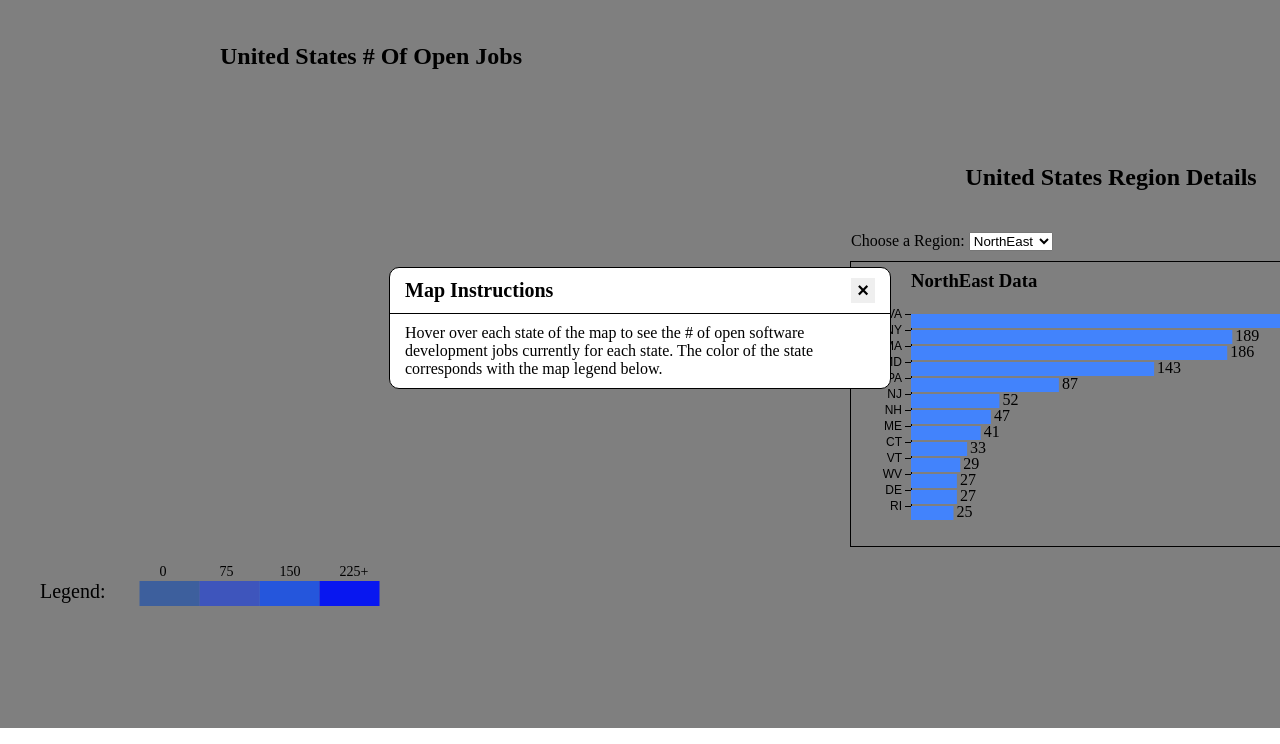
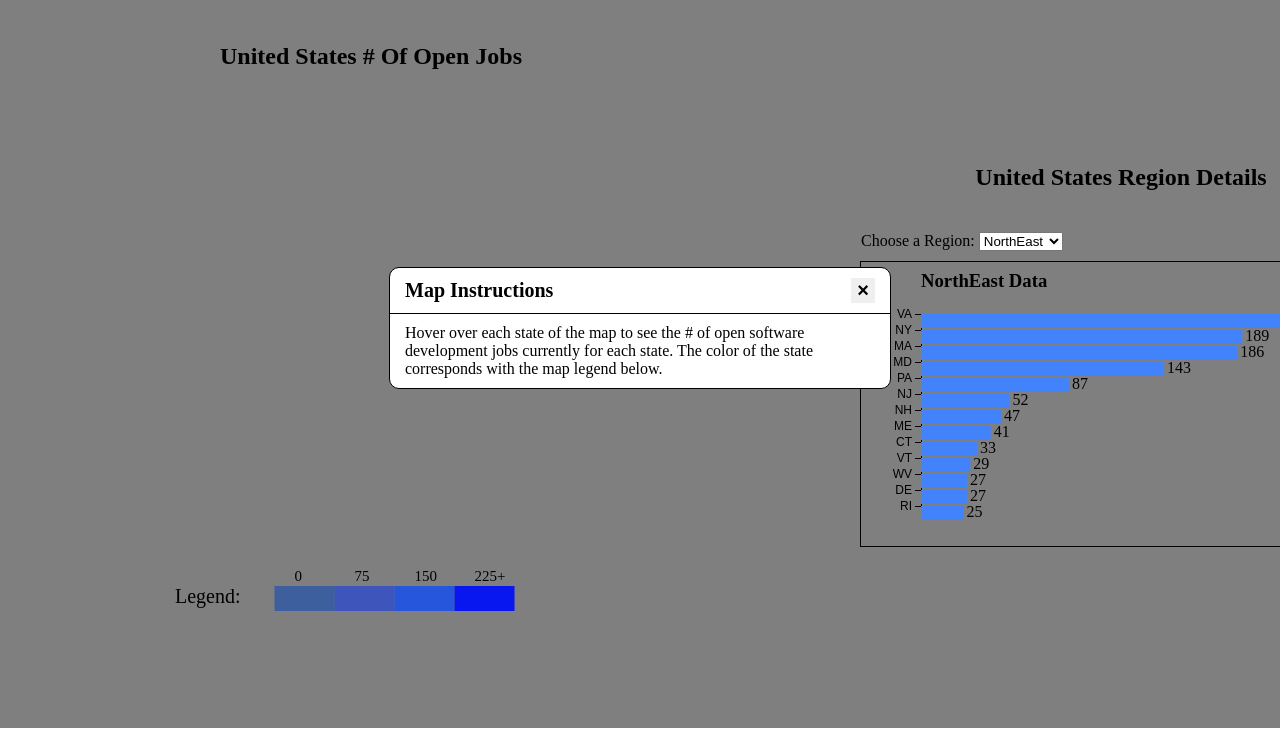
Before and after one commit to apgupta3091/Javascript-Project, a website with bundled scripts: page index.html in a window 1280 px wide. Shown: the part 72-816 px from the top of the page. Built offline with nearby package versions, Linux system fonts and the light colour scheme; no server answers; a web font is replaced by a local one.

Commit message:
finish project

```diff
--- a/src/index.scss
+++ b/src/index.scss
@@ -13,6 +13,7 @@ h1 {
 
 .map{
     position: relative;
+    margin-right: 10px;
 }
 
 
@@ -52,8 +53,8 @@ h1 {
 
 .legend-div {
     display: inline-block;
-    margin-left: 40px;
-    margin-top: -45px;
+    margin-left: 175px;
+    margin-top: -40px;
     display: flex;
     align-items: center;
 }
--- a/src/scripts/legend.js
+++ b/src/scripts/legend.js
@@ -61,7 +61,7 @@ const legend = () =>{
                 return legendContainerAttributes.x + legendBoxAttributes.width * i + 40;
             })
             .attr('y', legendContainerAttributes.y + 50)
-            .style('font-size', 14)
+            .style('font-size', 15)
             .text((function(d, i){
                 if (i === 5){
                     return legendLabels[i] + '+';
--- a/src/scripts/map.js
+++ b/src/scripts/map.js
@@ -80,8 +80,8 @@ const renderMap = (data) => {
   }
 
   document.onmousemove = (event) => {
-        document.getElementById("tooltip").style.left = event.pageX + 10 + "px";
-        document.getElementById("tooltip").style.top = event.pageY - 35 + "px";
+        document.getElementById("tooltip").style.left = event.pageX + 30 + "px";
+        document.getElementById("tooltip").style.top = event.pageY - 150 + "px";
   }
 
 
```
Also changed, not shown: dist/main.css, dist/main.js.
